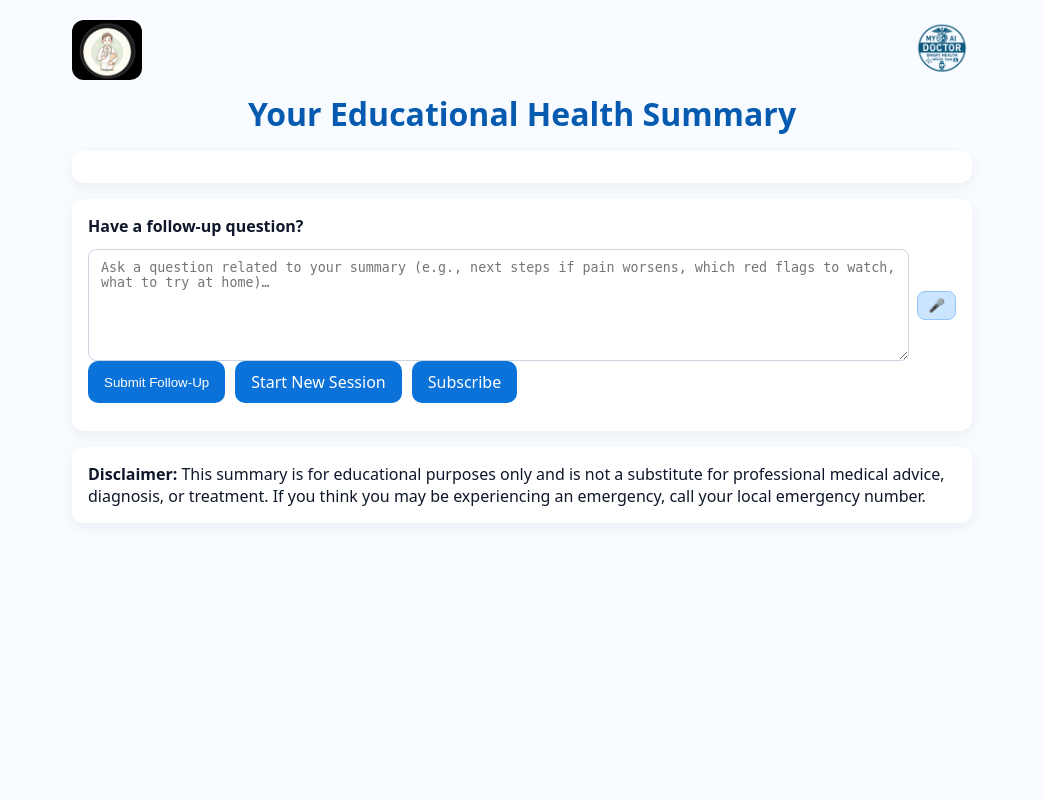
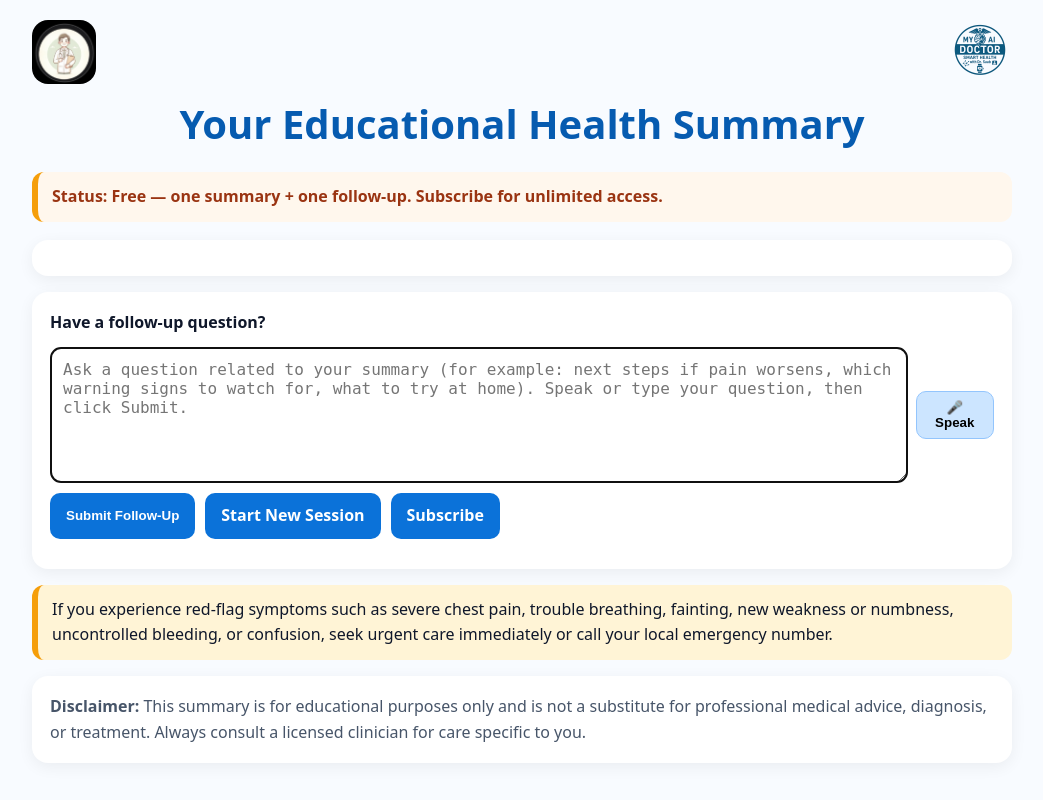
Before and after one commit to Asaabmd/doctor-ai, a Flask app: page /summary in a window 1280 px wide. Shown: the whole page, without its empty margins (118-1161 px from the left). Run offline with Flask 3, Linux system fonts and the light colour scheme.

Commit message:
Update: robust app.py (GET+POST /submit, webhook, diag, fallbacks) + refreshed summary.html

```diff
--- a/app.py
+++ b/app.py
@@ -79,6 +79,10 @@ DEFAULT_TEMPERATURE = 0.6
 TIMEOUT_SECS = 30
 
 def chat_complete(messages, temperature=DEFAULT_TEMPERATURE):
+    """
+    Try several models until one succeeds.
+    Returns (text, model_used). Raises RuntimeError on failure.
+    """
     if not OPENAI_API_KEY or not client:
         raise RuntimeError("OpenAI not configured (missing API key or client)")
 
@@ -156,7 +160,7 @@ def rule_based_summary(payload: dict) -> str:
     parts.append("\nDisclaimer: This summary is for educational purposes only and is not medical advice. Always consult a licensed clinician for diagnosis or treatment.")
     return "\n".join(parts)
 
-# ---------- Webhook ----------
+# ---------- Webhook (Payhip sync) ----------
 @app.route("/webhook", methods=["POST"])
 def webhook():
     payload = request.get_json(silent=True) or {}
@@ -218,8 +222,12 @@ def diag():
 def index():
     return render_template("index.html")
 
-@app.route("/submit", methods=["POST"])
+@app.route("/submit", methods=["GET", "POST"])
 def submit():
+    if request.method == "GET":
+        # If someone tries to visit /submit directly, redirect to home
+        return redirect(url_for("index"))
+
     try:
         email = (request.form.get("email") or "").strip().lower()
         session["email"] = email
@@ -259,16 +267,17 @@ def submit():
         session.setdefault("used_followup", False)
 
         diag = f"(SDK={sdk_version} | model={model_used}" + (f" | reason={reason[:160]}" if reason else "") + ")"
-        return render_template("summary.html",
-                               summary=session["summary"] + f"\n\n{diag}",
-                               is_subscribed=session["is_subscribed"],
-                               followup_response="")
+        return render_template(
+            "summary.html",
+            summary=session["summary"] + f"\n\n{diag}",
+            is_subscribed=session["is_subscribed"],
+            followup_response=""
+        )
     except Exception as e:
         log.exception("Unhandled error in /submit")
-        # Show exact error to user (no 500)
         return render_template(
             "summary.html",
-            summary=f"⚠️ Unhandled error: {str(e)[:300]}",
+            summary=f"⚠️ Unhandled error in /submit: {str(e)[:300]}",
             is_subscribed=False,
             followup_response=""
         ), 200
@@ -329,7 +338,7 @@ def summary():
         log.exception("Unhandled error in /summary")
         return render_template(
             "summary.html",
-            summary=f"⚠️ Unhandled error: {str(e)[:300]}",
+            summary=f"⚠️ Unhandled error in /summary: {str(e)[:300]}",
             is_subscribed=False,
             followup_response=""
         ), 200
--- a/templates/summary.html
+++ b/templates/summary.html
@@ -5,101 +5,173 @@
   <title>Doctor AI – Summary</title>
   <meta name="viewport" content="width=device-width, initial-scale=1" />
   <style>
-    :root { --blue:#0b72d9; --blue-dark:#065bb0; --note:#e6f0ff; --bg:#f8fbff; }
-    html, body { margin:0; padding:0; background:var(--bg); font-family:system-ui, Arial, sans-serif; color:#0f172a; }
-    .wrap { max-width:900px; margin:auto; padding:20px; }
-    header { display:flex; justify-content:space-between; align-items:center; margin-bottom:12px; }
-    header img.logo { height:60px; }
-    header img.doctor { height:60px; border-radius:12px; }
-    h1 { text-align:center; color:var(--blue-dark); margin:8px 0 16px; }
+    :root {
+      --blue: #0b72d9;
+      --blue-dark: #065bb0;
+      --note: #e6f0ff;
+      --bg: #f8fbff;
+      --text: #0f172a;
+      --muted: #475569;
+      --ok-bg: #ecfdf5;
+      --ok-text: #065f46;
+      --warn-bg: #fff7ed;
+      --warn-text: #9a3412;
+    }
+    html, body {
+      margin: 0;
+      padding: 0;
+      background: var(--bg);
+      color: var(--text);
+      font-family: system-ui, -apple-system, Segoe UI, Roboto, Arial, sans-serif;
+      line-height: 1.6;
+    }
+    .wrap { max-width: 980px; margin: auto; padding: 20px; }
+    header {
+      display: flex; justify-content: space-between; align-items: center;
+      margin-bottom: 8px;
+    }
+    header img.doctor { height: 64px; width: 64px; border-radius: 16px; object-fit: cover; }
+    header img.logo { height: 64px; object-fit: contain; }
+    h1 {
+      text-align: center; color: var(--blue-dark); margin: 8px 0 16px;
+      font-size: clamp(26px, 4vw, 40px);
+    }
+    .status {
+      border-radius: 12px; padding: 12px 14px; margin: 8px 0 18px;
+      font-weight: 600; border-left: 6px solid;
+    }
+    .status.sub { background: var(--ok-bg); color: var(--ok-text); border-left-color: #10b981; }
+    .status.free { background: var(--warn-bg); color: var(--warn-text); border-left-color: #f59e0b; }
 
-    .box {
-      background:#fff; border-radius:12px; padding:16px;
-      box-shadow:0 4px 14px rgba(0,0,0,.06); margin-bottom:16px;
+    .card {
+      background: #fff; border-radius: 16px; padding: 18px;
+      box-shadow: 0 4px 16px rgba(0,0,0,.06); margin-bottom: 16px;
     }
     .msg {
-      background:var(--note); padding:12px; border-left:5px solid var(--blue-dark);
-      border-radius:10px; margin:12px 0;
+      background: var(--note); padding: 12px; border-left: 5px solid var(--blue-dark);
+      border-radius: 10px; margin: 12px 0;
     }
-    textarea {
-      width:100%; min-height:90px; padding:10px 12px; border:1px solid #cbd5e1; border-radius:8px; background:#fff;
-    }
-    .row { margin-bottom:12px; }
-    .micline { display:flex; align-items:center; gap:8px; }
-    .mic-btn {
-      padding: 6px 10px; font-weight:700; cursor:pointer;
-      background:#cce5ff; border:1px solid #93c5fd; border-radius:8px;
-    }
-    .actions { display:flex; gap:10px; flex-wrap:wrap; }
+    .title-sm { margin: 0 0 8px; color: var(--blue-dark); }
+    .actions { display: flex; gap: 10px; flex-wrap: wrap; margin-top: 10px; }
     .btn {
-      background:var(--blue); color:#fff; border:none; border-radius:10px;
-      padding:10px 16px; cursor:pointer;
+      background: var(--blue); color: #fff; border: none; border-radius: 10px;
+      padding: 10px 16px; cursor: pointer; text-decoration: none; display: inline-block;
+      font-weight: 600;
     }
     .btn:hover { background: var(--blue-dark); }
-    a.btn { text-decoration:none; display:inline-block; }
+    textarea {
+      width: 100%; min-height: 110px; padding: 12px; border: 1px solid #cbd5e1; border-radius: 10px;
+      font-size: 16px; background: #fff;
+    }
+    .row { margin-bottom: 12px; }
+    .micline { display: flex; align-items: center; gap: 8px; }
+    .mic-btn {
+      padding: 8px 12px; font-weight: 700; cursor: pointer;
+      background: #cce5ff; border: 1px solid #93c5fd; border-radius: 10px;
+    }
+    .disclaimer { color: var(--muted); }
+    .warning {
+      background: #fff4d6; border-left: 6px solid #f59e0b; padding: 12px 14px; border-radius: 12px;
+      margin-bottom: 16px;
+    }
+    @media (max-width: 560px) {
+      header { gap: 10px; }
+      header img.doctor, header img.logo { height: 54px; width: auto; }
+    }
   </style>
 
   <script>
-    // Mic for follow-up box
+    // Simple speech-to-text using Web Speech API (Chrome/Edge)
     function startDictation(btn, fieldId) {
       const SR = window.SpeechRecognition || window.webkitSpeechRecognition;
-      if (!SR) { alert("Speech recognition not supported. Please use Chrome or Edge."); return; }
+      if (!SR) { alert("Speech recognition is not supported in this browser. Please use Chrome or Edge."); return; }
       const field = document.getElementById(fieldId);
-      const recog = new SR();
-      recog.lang="en-US"; recog.interimResults=false; recog.maxAlternatives=1;
+      const r = new SR();
+      r.lang = "en-US";
+      r.interimResults = false;
+      r.maxAlternatives = 1;
       btn.disabled = true;
-      recog.onresult = (e)=>{ field.value += (field.value ? " " : "") + e.results[0][0].transcript.trim(); field.focus(); };
-      recog.onerror = ()=> alert("Mic error. Try again.");
-      recog.onend = ()=> { btn.disabled=false; };
-      recog.start();
+      r.onresult = (e) => {
+        const t = e.results[0][0].transcript.trim();
+        field.value += (field.value ? " " : "") + t;
+        field.focus();
+      };
+      r.onerror = () => alert("Microphone error. Please try again.");
+      r.onend = () => { btn.disabled = false; field.scrollIntoView({behavior:"smooth", block:"center"}); };
+      r.start();
     }
+
+    // Autofocus follow-up box and gently scroll it into view
+    window.addEventListener("load", () => {
+      const el = document.getElementById("followup");
+      if (el) {
+        el.focus();
+        setTimeout(() => el.scrollIntoView({behavior: "smooth", block:"center"}), 150);
+      }
+    });
   </script>
 </head>
 <body>
   <div class="wrap">
     <header>
-      <img src="/static/doctor.jpeg" class="doctor" alt="Doctor">
-      <img src="/static/logo.png" class="logo" alt="Logo">
+      <img src="/static/doctor.jpeg" class="doctor" alt="Doctor" />
+      <img src="/static/logo.png" class="logo" alt="Logo" />
     </header>
 
     <h1>Your Educational Health Summary</h1>
 
-    <div class="box">
-      <div style="white-space:pre-wrap">{{ summary }}</div>
+    <!-- Subscription status banner -->
+    {% if is_subscribed %}
+      <div class="status sub">Status: <strong>Subscribed</strong> — unlimited follow-up questions.</div>
+    {% else %}
+      <div class="status free">Status: <strong>Free</strong> — one summary + one follow-up. Subscribe for unlimited access.</div>
+    {% endif %}
+
+    <!-- Main summary text -->
+    <div class="card">
+      <div style="white-space: pre-wrap">{{ summary | safe }}</div>
     </div>
 
+    <!-- If there was a follow-up answer, show it -->
     {% if followup_response %}
-      <div class="box">
-        <h3 style="margin-top:0;color:#065bb0;">Follow-Up Answer</h3>
-        <div style="white-space:pre-wrap">{{ followup_response }}</div>
+      <div class="card">
+        <h3 class="title-sm">Follow-Up Answer</h3>
+        <div style="white-space: pre-wrap">{{ followup_response | safe }}</div>
       </div>
     {% endif %}
 
-    <!-- Subscriber status messages -->
+    <!-- Subscriber / free messages per your copy -->
     {% if is_subscribed %}
       <div class="msg">Thank you for being a subscriber. You can ask unlimited follow up questions and/or click the link at the end to start a new session.</div>
     {% elif followup_response %}
       <div class="msg">This is your one free use. Please subscribe by clicking the link below for continued unlimited access.</div>
     {% endif %}
 
-    <!-- Follow-up form -->
-    <div class="box">
+    <!-- Follow-up form with microphone button -->
+    <div class="card">
       <div class="row"><strong>Have a follow-up question?</strong></div>
       <div class="micline">
-        <textarea id="followup" name="followup" form="fup" placeholder="Ask a question related to your summary (e.g., next steps if pain worsens, which red flags to watch, what to try at home)…"></textarea>
-        <button class="mic-btn" type="button" onclick="startDictation(this, 'followup')">🎤</button>
+        <textarea id="followup" name="followup" form="fup" placeholder="Ask a question related to your summary (for example: next steps if pain worsens, which warning signs to watch for, what to try at home). Speak or type your question, then click Submit."></textarea>
+        <button class="mic-btn" type="button" onclick="startDictation(this, 'followup')">🎤 Speak</button>
       </div>
       <form id="fup" method="POST" action="/summary" class="row">
         <div class="actions">
           <button class="btn" type="submit">Submit Follow-Up</button>
           <a class="btn" href="/">Start New Session</a>
-          <a class="btn" href="https://payhip.com/b/Da82I" target="_blank">Subscribe</a>
+          <a class="btn" href="https://payhip.com/b/Da82I" target="_blank" rel="noopener">Subscribe</a>
         </div>
       </form>
     </div>
 
-    <div class="box">
-      <strong>Disclaimer:</strong> This summary is for educational purposes only and is not a substitute for professional medical advice, diagnosis, or treatment. If you think you may be experiencing an emergency, call your local emergency number.
+    <!-- Friendly warning + disclaimer -->
+    <div class="warning">
+      If you experience red-flag symptoms such as severe chest pain, trouble breathing, fainting, new weakness or numbness, uncontrolled bleeding, or confusion, seek urgent care immediately or call your local emergency number.
+    </div>
+
+    <div class="card">
+      <div class="disclaimer">
+        <strong>Disclaimer:</strong> This summary is for educational purposes only and is not a substitute for professional medical advice, diagnosis, or treatment. Always consult a licensed clinician for care specific to you.
+      </div>
     </div>
   </div>
 </body>
```
